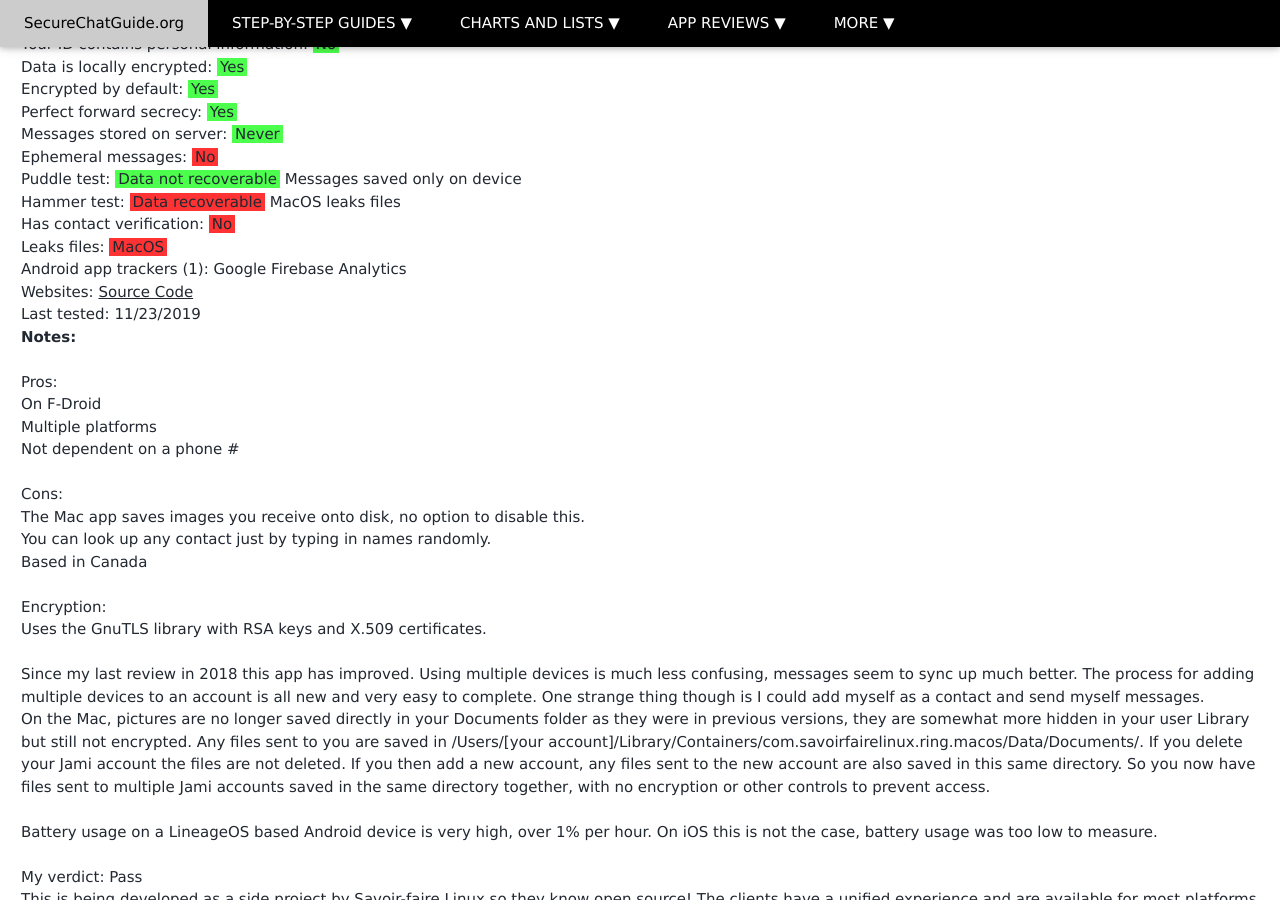
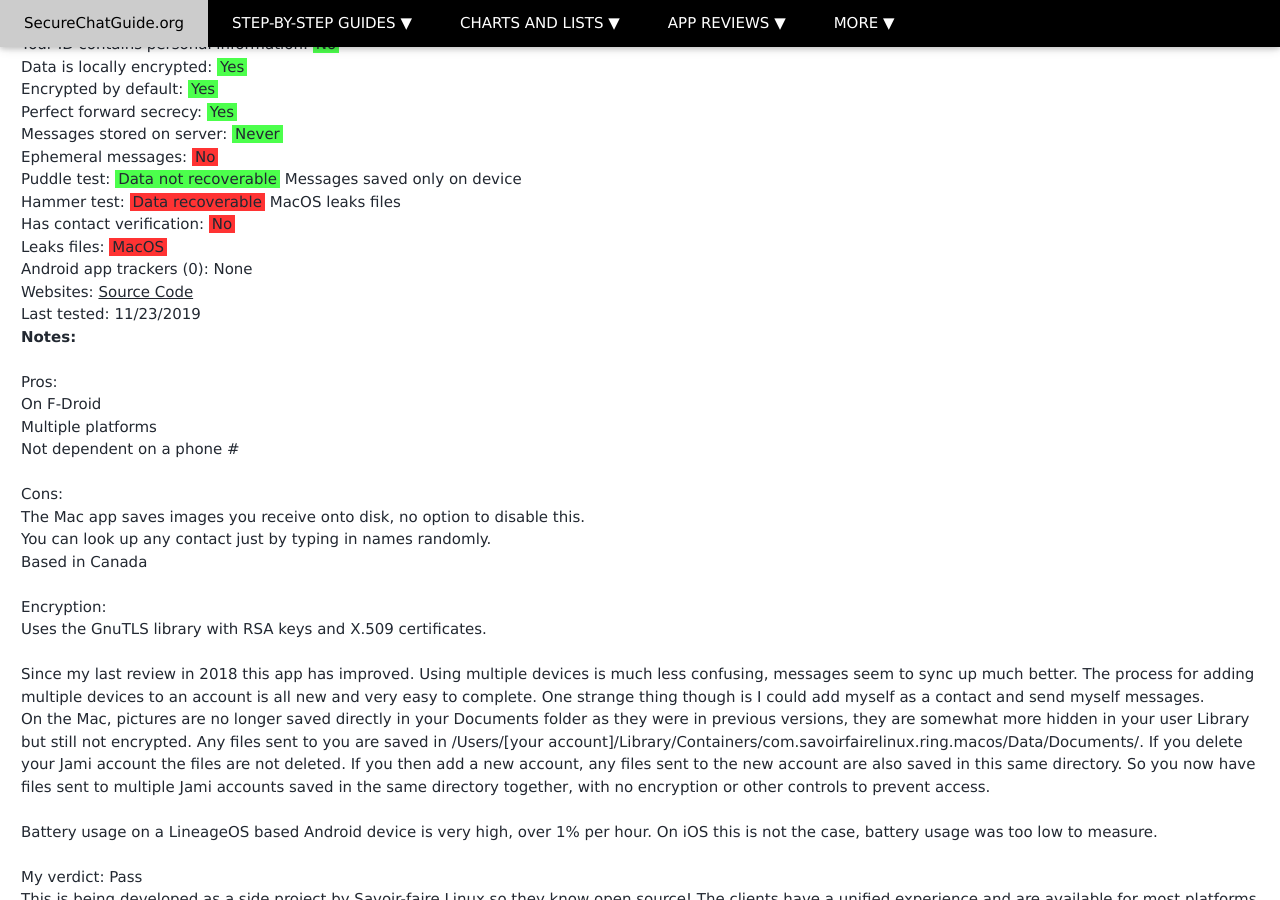
Before and after one commit to Perelandra0x309/secure-im, a Jekyll site: the page built from p2papps.md, in a window 1280 px wide and 900 px high, scrolled down 8202 px. Built offline with Jekyll 4.4.1, drawn with Linux system fonts in a browser that asks for light colours.

Commit message:
Update trackers for Jami

```diff
--- a/_data/applications.yml
+++ b/_data/applications.yml
@@ -347,8 +347,8 @@
   hammer_test_note: MacOS leaks files
   has_contact_verification: No
   leaks_files: MacOS
-  exodus_privacy_trackers_count: 1
-  exodus_privacy_trackers_description: Google Firebase Analytics
+  exodus_privacy_trackers_count: 0
+  exodus_privacy_trackers_description: None
   websites: <a href="https://github.com/savoirfairelinux/">Source Code</a>
   notes_file: jami_notes.html
   version_tested: 200180629
```
